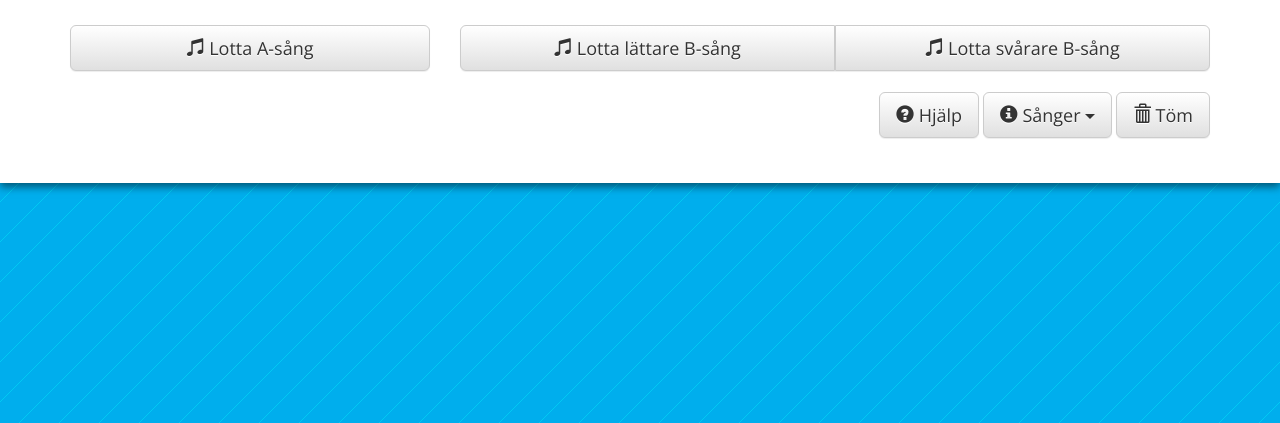
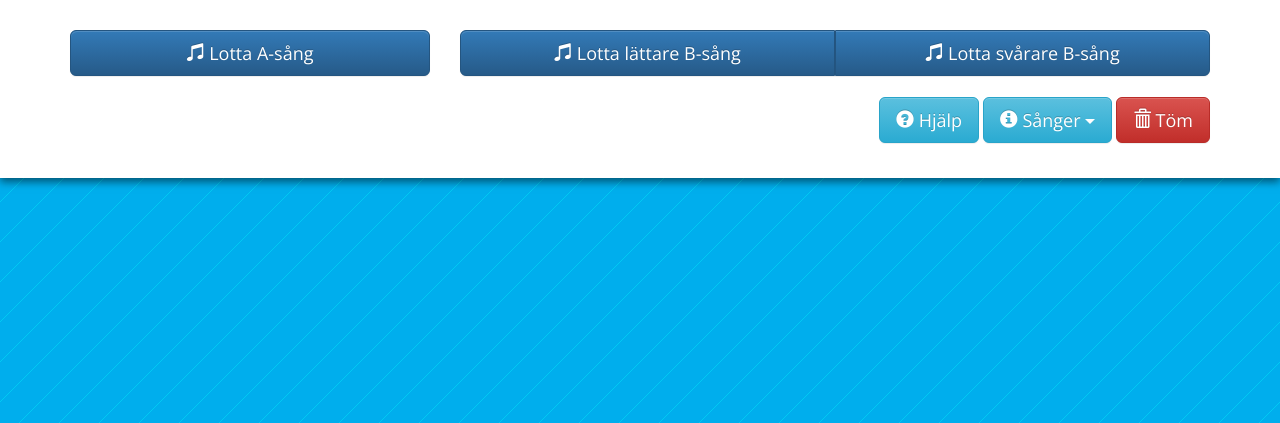
Before and after one commit to KSundstrom/koala-online, a PHP site: page / in a window 1280 px wide. Shown: the part 235-658 px from the top of the page. Run offline with PHP 8.4, Linux system fonts and the light colour scheme; some libraries are stand-ins or nearby versions.

Commit message:
Förbättrade JS-strukturen
Och implementerade att lottoknapparna är disabled tills AJAX har gjort
sitt. Samt övriga små förbättringar, bland annat margin och padding på
main.

```diff
--- a/css/main.css
+++ b/css/main.css
@@ -62,8 +62,8 @@ main {
   background-color: #fff;
   box-shadow: 0px 4px 8px #444;
   box-shadow: 0px 4px 8px rgba(0, 0, 0, 0.5);
-  padding: 25px 0;
-  margin-bottom: 75px;
+  padding: 30px 0 15px;
+  margin-bottom: 45px;
 }
 
 .btn-group {
--- a/index.html
+++ b/index.html
@@ -105,7 +105,7 @@
 
     <header class="jumbotron">
       <div class="container">
-        <img src="img/koala.png" alt="En stiliserad teckning av en koala på en gren" class="img-responsive img-rounded pull-left hidden-print" width="100"/>
+        <img src="img/koala.png" alt="" class="img-responsive img-rounded pull-left hidden-print" width="100" aria-hidden="true"/>
         <h1>
           <span id="brand" lang="en" xml:lang="en" title="Kind-of-a-Lottery App">Koala<wbr/>Online</span>
         </h1>
@@ -123,12 +123,12 @@
         <!-- RAFFLE BUTTONS -->
 
         <section class="row hidden-print">
+          <div class="col-sm-4">
             <h2 class="sr-only">
               Sångknappar
             </h2>
-          <div class="col-sm-4">
             <div class="btn-group btn-group-justified" role="group" aria-label="Avdelning A">
-              <a role="button" class="btn btn-default btn-lg" id="songButtonA" title="Lotta sång ur avdelning A">
+              <a role="button" class="btn btn-primary btn-lg disabled" id="songButtonA" title="Lotta sång ur avdelning A">
                 <span class="glyphicon glyphicon-music hidden-xs" aria-hidden="true"></span>
                 <span class="hidden-xs">Lotta</span>
                 A-sång
@@ -137,13 +137,13 @@
           </div>
           <div class="col-sm-8">
             <div class="btn-group btn-group-justified" role="group" aria-label="Avdelning B">
-              <a class="btn btn-default btn-lg" id="songButtonB1" title="Lotta lättare sång ur avdelning B" role="button">
+              <a role="button" class="btn btn-primary btn-lg disabled" id="songButtonB1" title="Lotta lättare sång ur avdelning B">
                 <span class="glyphicon glyphicon-music hidden-xs" aria-hidden="true"></span>
                 <span class="hidden-xs">Lotta lättare</span>
                 <span class="visible-xs-inline" aria-hidden="true">Lättare</span>
                 B-sång
               </a>
-              <a class="btn btn-default btn-lg" id="songButtonB2" title="Lotta svårare sång ur avdelning B" role="button">
+              <a role="button" class="btn btn-primary btn-lg disabled" id="songButtonB2" title="Lotta svårare sång ur avdelning B">
                 <span class="glyphicon glyphicon-music hidden-xs" aria-hidden="true"></span>
                 <span class="hidden-xs">Lotta svårare</span>
                 <span class="visible-xs-inline" aria-hidden="true">Svårare</span>
@@ -164,25 +164,26 @@
                 <!--#config timefmt="%d.%m.%Y" --><!--#echo var="DATE_LOCAL" -->
               </span>
             </h2>
-            <div id="songResults" role="group" aria-label="Lottade sånger"></div>
+            <div id="songResults" role="group" aria-label="Lottade sånger">
+            </div>
           </div>
         </section>
 
-        <!-- OTHER BUTTONS -->
+        <!-- UTILITY BUTTONS -->
 
         <section class="row hidden-print">
+          <div class="col-lg-12 text-right">
             <h2 class="sr-only">
-            Andra knappar
+              Övriga knappar
             </h2>
-          <div class="col-lg-12 text-right">
             <div class="btn-group">
-              <a role="button" tabindex="0" class="btn btn-default btn-lg" id="helpButton" title="Anvisningar" data-toggle="popover" data-trigger="focus" aria-haspopup="true" aria-expanded="false">
+              <a role="button" class="btn btn-info btn-lg" id="helpButton" title="KoalaOnline bruksanvisning" data-container="body" data-toggle="popover" data-placement="auto" data-content="Använd knapparna ovan för att lotta fram sånger ur de olika LSM-kategorierna. Den senast framlottade sången dyker upp högst upp. Uppe till höger framgår när respektive sång lottades fram. Resultaten finns kvar på skärmen tills du klickar på Töm.">
                 <span class="glyphicon glyphicon-question-sign" aria-hidden="true"></span>
                 Hjälp
               </a>
             </div>
             <div class="btn-group">
-              <a role="button" class="btn btn-default btn-lg dropdown-toggle" title="Visa sånger" data-toggle="dropdown" aria-haspopup="true" aria-expanded="false">
+              <a role="button" class="btn btn-info btn-lg dropdown-toggle" title="Visa sånger" data-toggle="dropdown" data-container="body" aria-haspopup="true" aria-expanded="false">
                 <span class="glyphicon glyphicon-info-sign" aria-hidden="true"></span>
                 Sånger
                 <span class="caret"></span>
@@ -193,31 +194,32 @@
               </ul>
             </div>
             <div class="btn-group">
-              <a role="button" class="btn btn-default btn-lg" id="resetButton" title="Radera resultaten">
+              <a role="button" class="btn btn-danger btn-lg" id="resetButton" title="Radera resultaten">
                 <span class="glyphicon glyphicon-trash" aria-hidden="true"></span>
                 Töm
               </a>
             </div>
           </div>
+        </section>
 
-          <!-- MODAL -->
+        <!-- SONG MODAL -->
 
-          <div class="modal fade" id="songModal" tabindex="-1" role="dialog" aria-labelledby="songModalLabel">
-            <div class="modal-dialog modal-lg" role="document">
+        <div role="dialog" tabindex="-1" class="modal fade" id="songModal" aria-labelledby="songModalLabel">
+          <div role="document" class="modal-dialog modal-lg">
             <div class="modal-content">
               <div class="modal-header">
-                  <button class="close" data-dismiss="modal" aria-label="Stäng">
+                <button type="button" class="close" data-dismiss="modal" aria-label="Stäng">
                   <span class="glyphicon glyphicon-remove-circle" aria-hidden="true"></span>
                 </button>
                 <h3 class="modal-title" id="songModalLabel">Sånger</h3>
               </div>
               <div class="modal-body">
-                  <ol id="modalList"></ol>
+                <ol id="modalList">
+                </ol>
               </div>
             </div>
           </div>
         </div>
-        </section>
       </div>
     </main>
 
@@ -228,7 +230,7 @@
         <div class="row">
           <div class="col-lg-12">
             <p class="small text-muted">
-              © Kodad av <a href="http://ksundstrom.fi/" target="_blank">Kasper Sundström</a> för <a href="http://akademen.com/" target="_blank">Akademen</a> med hjälp av <a href="http://getbootstrap.com/" target="_blank">Bootstrap</a>.
+              Kodad av <a href="http://ksundstrom.fi/" target="_blank">Kasper Sundström</a> för <a href="http://akademen.com/" target="_blank">Akademen</a> med hjälp av <a href="http://getbootstrap.com/" target="_blank">Bootstrap</a>.
               Senast uppdaterad <!--#config timefmt="%d.%m.%Y" --><!--#echo var="LAST_MODIFIED" -->.
             </p>
           </div>
--- a/js/main.js
+++ b/js/main.js
@@ -1,42 +1,20 @@
 /**
-*   TURN OFF ANIMATIONS ON XS DEVICES
+*   INITIALIZE ON DOCUMENT READY
 */
+$( function() {
+
+  initializeUI();
+  runAJAX();
+
+  /* Turn off animations on XS devices */
   if ( window.matchMedia( '(max-width: 767px)' ).matches ) {
     $.fx.off = true;
   };
+});
 
 
 /**
-*   HELPER FUNCTIONS
-*/
-var textToArray = function( aText ) {
-  var newline = /\r\n|\n|\r/;
-  var dirtyArray = aText.split( newline );
-  return dirtyArray;
-};
-
-function cleanUpArray( aArray ) {
-  var anyString = /.+/;
-  var cleanArray = $.grep( aArray, function( n ) {
-    return anyString.test( n );
-  });
-  cleanArray.sort();
-  return cleanArray;
-};
-
-var getRandomIndex = function( aArray ) {
-  return Math.floor( Math.random() * aArray.length );
-};
-
-var getLocalTime = function() {
-  var fullDate = new Date();
-  var localTime = fullDate.toLocaleTimeString();
-  return localTime;
-};
-
-
-/**
-*   RETRIEVE DATA WITH AJAX AND POPULATE ARRAYS
+*   GLOBAL VARIABLES AND HELPER FUNCTIONS
 */
 var urlA = 'data/lsm-a.txt';
 var urlB1 = 'data/lsm-b1.txt';
@@ -46,47 +24,43 @@ var songArrayA = new Array();
 var songArrayB1 = new Array();
 var songArrayB2 = new Array();
 
-var jqxhrA = $.get( urlA, $.noop, 'text' )
-.done(function( data ) {
-  songArrayA = cleanUpArray( textToArray( data ));
-  // console.log( getLocalTime() + ': Läste in A' );
-})
-.fail(function() {
-  // console.log( getLocalTime() + ': Kunde inte läsa in A' );
-  alert( 'Fel: inläsning av A-sångerna misslyckades!' );
+var timeIcon = '<span class="glyphicon glyphicon-time" aria-hidden="true"></span> ';
+
+function textToArray( aText ) {
+  var anyNewline = /\r\n|\n|\r/;
+  var dirtyArray = aText.split( anyNewline );
+  return dirtyArray;
+}
+
+function cleanUpArray( aArray ) {
+  var anyString = /.+/;
+  var cleanArray = $.grep( aArray, function( n ) {
+    return anyString.test( n );
   });
+  cleanArray.sort();
+  return cleanArray;
+}
 
-var jqxhrB1 = $.get( urlB1, $.noop, 'text' )
-.done(function( data ) {
-  songArrayB1 = cleanUpArray( textToArray( data ));
-  // console.log( getLocalTime() + ': Läste in B1' );
-})
-.fail(function() {
-  // console.log( getLocalTime() + ': Kunde inte läsa in B1' );
-  alert( 'Fel: inläsning av lättare B-sångerna misslyckades!' );
-});
+function getRandomIndex( aArray ) {
+  return Math.floor( Math.random() * aArray.length );
+}
 
-var jqxhrB2 = $.get( urlB2, $.noop, 'text' )
-.done(function( data ) {
-  songArrayB2 = cleanUpArray( textToArray( data ));
-  // console.log( getLocalTime() + ': Läste in B2' );
-})
-.fail(function() {
-  // console.log( getLocalTime() + ': Kunde inte läsa in B2' );
-  alert( 'Fel: inläsning av svårare B-sångerna misslyckades!' );
-});
+function getLocalTime() {
+  var fullDate = new Date();
+  var localTime = fullDate.toLocaleTimeString();
+  return localTime;
+}
 
 
 /**
-*   INITIALIZE BUTTONS
+*   INITIALIZE UI
 */
-var buttonFunctions = function() {
-  var timeIcon = '<span class="glyphicon glyphicon-time" aria-hidden="true"></span> ';
+function initializeUI() {
 
   $( '#songButtonA' ).click(function() {
     var song = songArrayA[ getRandomIndex( songArrayA ) ];
     var time = getLocalTime();
-    // console.log( time + ': A: ' + song );
+    // console.log( time + ' A ' + song );
     $( '<div class="panel panel-success songResult">' +
           '<div class="panel-heading">' +
             '<h3 class="panel-title clearfix">' +
@@ -106,7 +80,7 @@ var buttonFunctions = function() {
   $( '#songButtonB1' ).click(function() {
     var song = songArrayB1[ getRandomIndex( songArrayB1 ) ];
     var time = getLocalTime();
-    // console.log( time + ': B1: ' + song );
+    // console.log( time + ' B1 ' + song );
     $( '<div class="panel panel-warning songResult">' +
           '<div class="panel-heading">' +
             '<h3 class="panel-title clearfix">' +
@@ -126,7 +100,7 @@ var buttonFunctions = function() {
   $( '#songButtonB2' ).click(function() {
     var song = songArrayB2[ getRandomIndex( songArrayB2 ) ];
     var time = getLocalTime();
-    // console.log( time + ': B2: ' + song );
+    // console.log( time + ' B2 ' + song );
     $( '<div class="panel panel-danger songResult">' +
           '<div class="panel-heading">' +
             '<h3 class="panel-title clearfix">' +
@@ -143,14 +117,7 @@ var buttonFunctions = function() {
       .slideDown( 200 );
   });
 
-  $( '#helpButton' ).popover( {
-    placement: 'auto',
-    html: true,
-    container: 'body',
-    content: '<p>Använd knapparna ovan för att lotta fram sånger ur de olika LSM-kategorierna. Den senast framlottade sången dyker upp högst upp. </p><p>Uppe till höger framgår när respektive sång lottades fram.</p><p>Resultaten finns kvar på skärmen tills du klickar på <i>Töm</i>.' +
-      // ' Allt som gjorts under en session skrivs även ut med klockslag i webbläsarens konsol. Informationen finns kvar där tills sidan stängs.</p>' +
-      '</p>'
-  });
+  $( '#helpButton' ).popover();
 
   $( '#songModal' ).on( 'show.bs.modal', function( event ) {
     var link = $( event.relatedTarget );
@@ -179,7 +146,7 @@ var buttonFunctions = function() {
 
   $( '#resetButton' ).click( function() {
     var time = getLocalTime();
-    // console.log( time + ': Raderade resultaten' );
+    // console.log( time + ' Raderade resultaten' );
     $( '#songResults' ).animate( {
       opacity: 'toggle',
       height: 'toggle'
@@ -189,6 +156,43 @@ var buttonFunctions = function() {
         .show();
     });
   });
-};
+}
 
-$( document ).ready( buttonFunctions );
+/**
+*   RETRIEVE DATA AND POPULATE ARRAYS
+*/
+function runAJAX() {
+
+  var jqxhrA = $.get( urlA, $.noop, 'text' )
+    .done( function( data ) {
+      songArrayA = cleanUpArray( textToArray( data ));
+      $( '#songButtonA' ).removeClass( 'disabled' );
+      // console.log( getLocalTime() + ' Läste in A' );
+    })
+    .fail( function() {
+      // console.log( getLocalTime() + ' Kunde inte läsa in A' );
+      alert( 'Fel: inläsning av A-sångerna misslyckades!' );
+    });
+
+  var jqxhrB1 = $.get( urlB1, $.noop, 'text' )
+    .done( function( data ) {
+      songArrayB1 = cleanUpArray( textToArray( data ));
+      $( '#songButtonB1' ).removeClass( 'disabled' );
+      // console.log( getLocalTime() + ' Läste in B1' );
+    })
+    .fail( function() {
+      // console.log( getLocalTime() + ' Kunde inte läsa in B1' );
+      alert( 'Fel: inläsning av lättare B-sångerna misslyckades!' );
+    });
+
+  var jqxhrB2 = $.get( urlB2, $.noop, 'text' )
+    .done( function( data ) {
+      songArrayB2 = cleanUpArray( textToArray( data ));
+      $( '#songButtonB2' ).removeClass( 'disabled' );
+      // console.log( getLocalTime() + ' Läste in B2' );
+    })
+    .fail( function() {
+      // console.log( getLocalTime() + ' Kunde inte läsa in B2' );
+      alert( 'Fel: inläsning av svårare B-sångerna misslyckades!' );
+    });
+}
```
Lines whose indentation alone changed are shown as unchanged.
